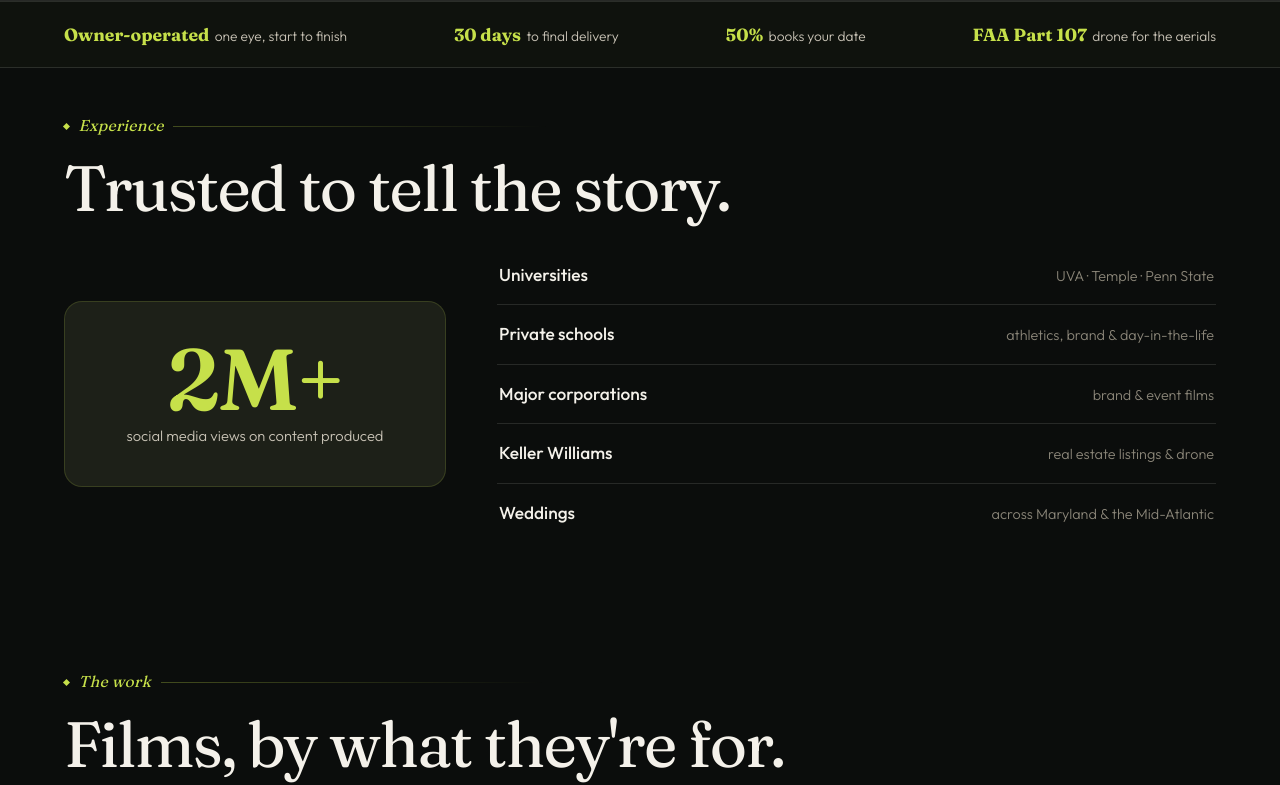
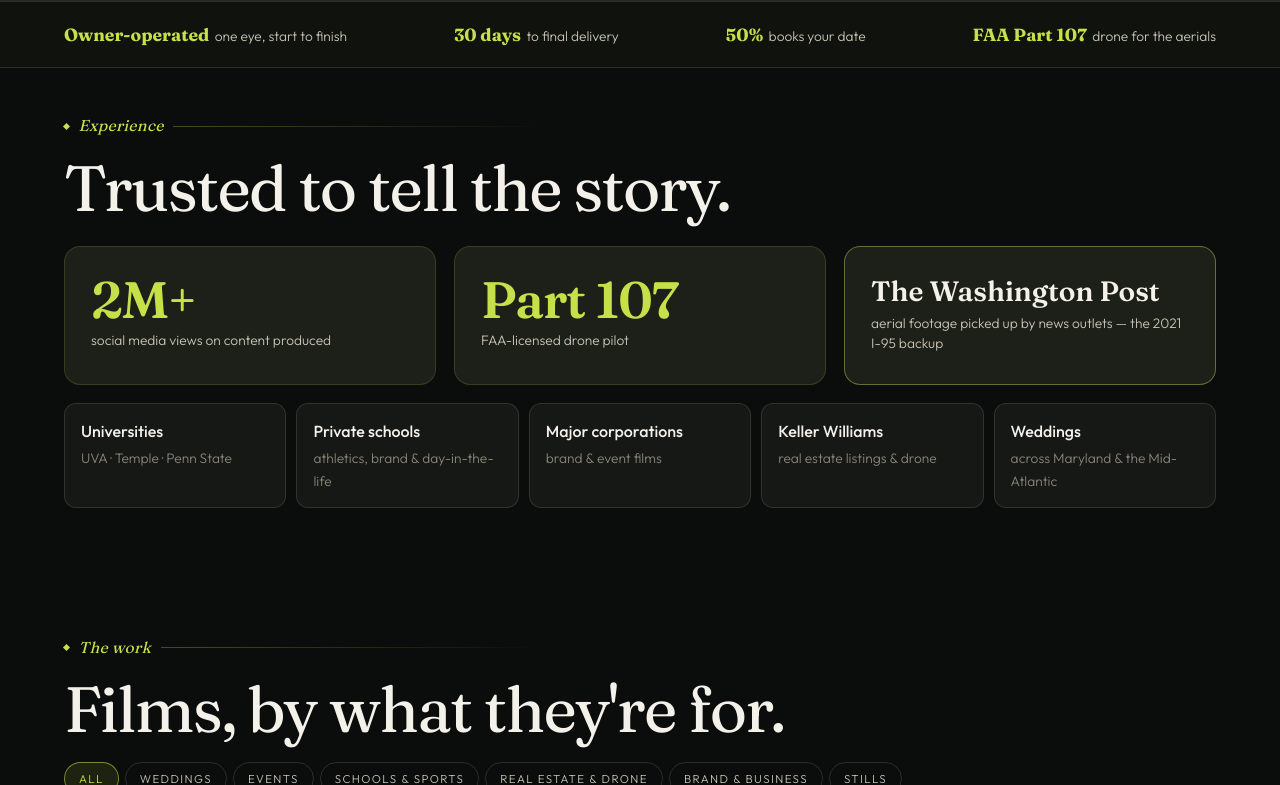
Before and after one commit to paul8frendach/pfrendach, a Django app: page /create/ in a window 1280 px wide. Shown: the part 859-1644 px from the top of the page. Run offline with Django 5.2, Linux system fonts and the light colour scheme; data comes from the database, SQL or seed files in the repository; data that the repository does not hold is empty.

Commit message:
OMV: eye-catching stat tiles + Washington Post/I-95 press credential; SEO for Southern Maryland
- Experience band: 2M+ views, FAA Part 107, and a Washington Post press tile
  (aerial footage picked up by news outlets — the 2021 I-95 backup), over a
  clean client roster grid.
- SEO: title/description/OG and JSON-LD now lead on videographer + FAA drone
  pilot + video editor in Southern Maryland, with service offers + areaServed.

Co-Authored-By: Claude Opus 4.8 <noreply@anthropic.com>

```diff
--- a/static/css/omv.css
+++ b/static/css/omv.css
@@ -921,45 +921,58 @@ html.nav-tucked .omv-subnav { top: 0; transform: translateY(-101%); }
 
 /* ------------------------------------------------------------ experience band
    Social proof for the pitch: the big number, then who the work was for. */
-.omv-exp {
+.omv-stats {
   display: grid;
-  grid-template-columns: minmax(0, 0.85fr) minmax(0, 1.6fr);
-  gap: clamp(22px, 4vw, 54px);
-  align-items: center;
+  grid-template-columns: repeat(3, 1fr);
+  gap: clamp(12px, 1.6vw, 18px);
   margin-top: 1.6rem;
 }
-.omv-exp__stat {
+.omv-stat {
   border: 1px solid var(--omv-panel-edge);
   background: var(--omv-panel);
-  border-radius: 18px;
-  padding: clamp(26px, 3.4vw, 40px) clamp(20px, 3vw, 32px);
+  border-radius: 16px;
+  padding: clamp(22px, 2.6vw, 30px) clamp(18px, 2.2vw, 26px);
   display: grid;
-  gap: 10px;
-  text-align: center;
+  gap: 8px;
+  align-content: start;
 }
-.omv-exp__num {
+.omv-stat__num {
   font-family: var(--font-display);
   font-weight: 600;
-  font-size: clamp(3.4rem, 10vw, 5.4rem);
-  line-height: 0.86;
+  font-size: clamp(2.2rem, 5vw, 3.2rem);
+  line-height: 0.9;
   letter-spacing: -0.02em;
   color: var(--glow);
 }
-.omv-exp__lbl { color: var(--bone-dim); font-size: 0.92rem; line-height: 1.4; }
-.omv-exp__list { list-style: none; margin: 0; padding: 0; display: grid; }
+.omv-stat__press {
+  font-family: var(--font-display);
+  font-weight: 600;
+  font-size: clamp(1.3rem, 2.4vw, 1.75rem);
+  line-height: 1.04;
+  color: var(--bone);
+}
+.omv-stat--press { border-color: color-mix(in srgb, var(--glow) 32%, var(--omv-line)); }
+.omv-stat__lbl { color: var(--bone-dim); font-size: 0.86rem; line-height: 1.45; }
+
+.omv-exp__list {
+  list-style: none;
+  margin: clamp(12px, 1.6vw, 18px) 0 0;
+  padding: 0;
+  display: grid;
+  grid-template-columns: repeat(auto-fit, minmax(180px, 1fr));
+  gap: 10px;
+}
 .omv-exp__list li {
+  border: 1px solid var(--omv-line);
+  border-radius: 12px;
+  padding: 14px 16px;
+  background: var(--ink-2);
   display: flex;
-  justify-content: space-between;
-  align-items: baseline;
-  gap: 16px;
-  padding: 15px 2px;
-  border-top: 1px solid var(--omv-line);
+  flex-direction: column;
+  gap: 3px;
 }
-.omv-exp__list li:first-child { border-top: 0; }
-.omv-exp__list b { color: var(--bone); font-weight: 500; font-size: 1.08rem; }
-.omv-exp__list span { color: var(--muted); font-size: 0.9rem; text-align: right; }
-@media (max-width: 720px) {
-  .omv-exp { grid-template-columns: 1fr; gap: 22px; }
-  .omv-exp__list li { flex-direction: column; gap: 3px; align-items: flex-start; padding: 12px 2px; }
-  .omv-exp__list span { text-align: left; }
+.omv-exp__list b { color: var(--bone); font-weight: 500; font-size: 1rem; }
+.omv-exp__list span { color: var(--muted); font-size: 0.86rem; }
+@media (max-width: 620px) {
+  .omv-stats { grid-template-columns: 1fr; }
 }
--- a/templates/create/index.html
+++ b/templates/create/index.html
@@ -1,10 +1,10 @@
 {% extends "base.html" %}
 {% load static house_tags %}
 
-{% block title %}Oasis Media Visions — Wedding & event films in Maryland{% endblock %}
-{% block description %}Oasis Media Visions. Cinematic wedding, event, school and listing films in Calvert, Anne Arundel and across Maryland. Owner-operated by Paul Frendach.{% endblock %}
-{% block og_title %}Oasis Media Visions — Maryland wedding & event films{% endblock %}
-{% block og_description %}Cinematic highlight films for weddings, events, schools and listings. Owner-operated, delivered in 30 days.{% endblock %}
+{% block title %}Videographer & Drone Pilot in Southern Maryland — Oasis Media Visions{% endblock %}
+{% block description %}Oasis Media Visions — videographer, FAA-licensed drone pilot and video editor in Southern Maryland. Wedding, event, school, corporate and real-estate films across Calvert, Anne Arundel and beyond. Owner-operated by Paul Frendach.{% endblock %}
+{% block og_title %}Oasis Media Visions — Videographer & Drone Pilot in Southern Maryland{% endblock %}
+{% block og_description %}Videographer, FAA-licensed drone pilot and video editor. Cinematic wedding, event, school, corporate and real-estate films — owner-operated, delivered in 30 days.{% endblock %}
 {% block og_image %}{{ site_url }}{% static 'omv/og-card.jpg' %}{% endblock %}
 {% block world %}create{% endblock %}
 
@@ -19,17 +19,25 @@ the signature opening the OMV home (and so the PWA launch screen).{% endcomment
 <script type="application/ld+json">
 {
   "@context": "https://schema.org",
-  "@type": "VideoProductionCompany",
+  "@type": ["VideoProductionCompany", "LocalBusiness"],
   "name": "Oasis Media Visions",
   "alternateName": "OMV",
-  "description": "Cinematic wedding, event, school and real-estate listing films in Maryland.",
-  "url": "https://www.oasismediavisions.com",
+  "description": "Videographer, FAA-licensed drone pilot and video editor in Southern Maryland — wedding, event, school, corporate and real-estate films.",
+  "url": "https://omv.pfrendach.com",
   "telephone": "+1-443-684-0042",
   "email": "paul@oasismediavisions.com",
-  "founder": "Paul Frendach",
+  "founder": {"@type": "Person", "name": "Paul Frendach", "jobTitle": "Videographer & FAA-licensed drone pilot"},
+  "knowsAbout": ["Drone videography", "Aerial cinematography", "Video editing", "Wedding films", "Real estate videography", "FAA Part 107"],
   "sameAs": ["https://instagram.com/visionoasis"],
-  "areaServed": ["Calvert County, MD", "Anne Arundel County, MD", "Frederick County, MD", "Maryland"],
+  "areaServed": ["Southern Maryland", "Calvert County, MD", "Anne Arundel County, MD", "St. Mary's County, MD", "Charles County, MD", "Maryland"],
   "address": {"@type": "PostalAddress", "addressLocality": "Huntingtown", "addressRegion": "MD", "postalCode": "20678", "addressCountry": "US"},
+  "makesOffer": [
+    {"@type": "Offer", "itemOffered": {"@type": "Service", "name": "Wedding films"}},
+    {"@type": "Offer", "itemOffered": {"@type": "Service", "name": "Drone & aerial videography"}},
+    {"@type": "Offer", "itemOffered": {"@type": "Service", "name": "Real estate listing films"}},
+    {"@type": "Offer", "itemOffered": {"@type": "Service", "name": "School & sports films"}},
+    {"@type": "Offer", "itemOffered": {"@type": "Service", "name": "Corporate & brand films"}}
+  ],
   "priceRange": "$$"
 }
 </script>
@@ -95,11 +103,21 @@ the signature opening the OMV home (and so the PWA launch screen).{% endcomment
       <p class="beat">Experience</p>
       <h2>Trusted to tell the story.</h2>
     </div></div>
-    <div class="omv-exp">
-      <div class="omv-exp__stat">
-        <span class="omv-exp__num">2M+</span>
-        <span class="omv-exp__lbl">social media views on content produced</span>
+    <div class="omv-stats">
+      <div class="omv-stat">
+        <span class="omv-stat__num">2M+</span>
+        <span class="omv-stat__lbl">social media views on content produced</span>
       </div>
+      <div class="omv-stat">
+        <span class="omv-stat__num">Part&nbsp;107</span>
+        <span class="omv-stat__lbl">FAA-licensed drone pilot</span>
+      </div>
+      <div class="omv-stat omv-stat--press">
+        <span class="omv-stat__press">The Washington Post</span>
+        <span class="omv-stat__lbl">aerial footage picked up by news outlets — the 2021 I-95 backup</span>
+      </div>
+    </div>
+
     <ul class="omv-exp__list">
       <li><b>Universities</b><span>UVA · Temple · Penn State</span></li>
       <li><b>Private schools</b><span>athletics, brand &amp; day-in-the-life</span></li>
@@ -107,7 +125,6 @@ the signature opening the OMV home (and so the PWA launch screen).{% endcomment
       <li><b>Keller Williams</b><span>real estate listings &amp; drone</span></li>
       <li><b>Weddings</b><span>across Maryland &amp; the Mid-Atlantic</span></li>
     </ul>
-    </div>
   </div>
 </section>
 
```
Lines whose indentation alone changed are shown as unchanged.
